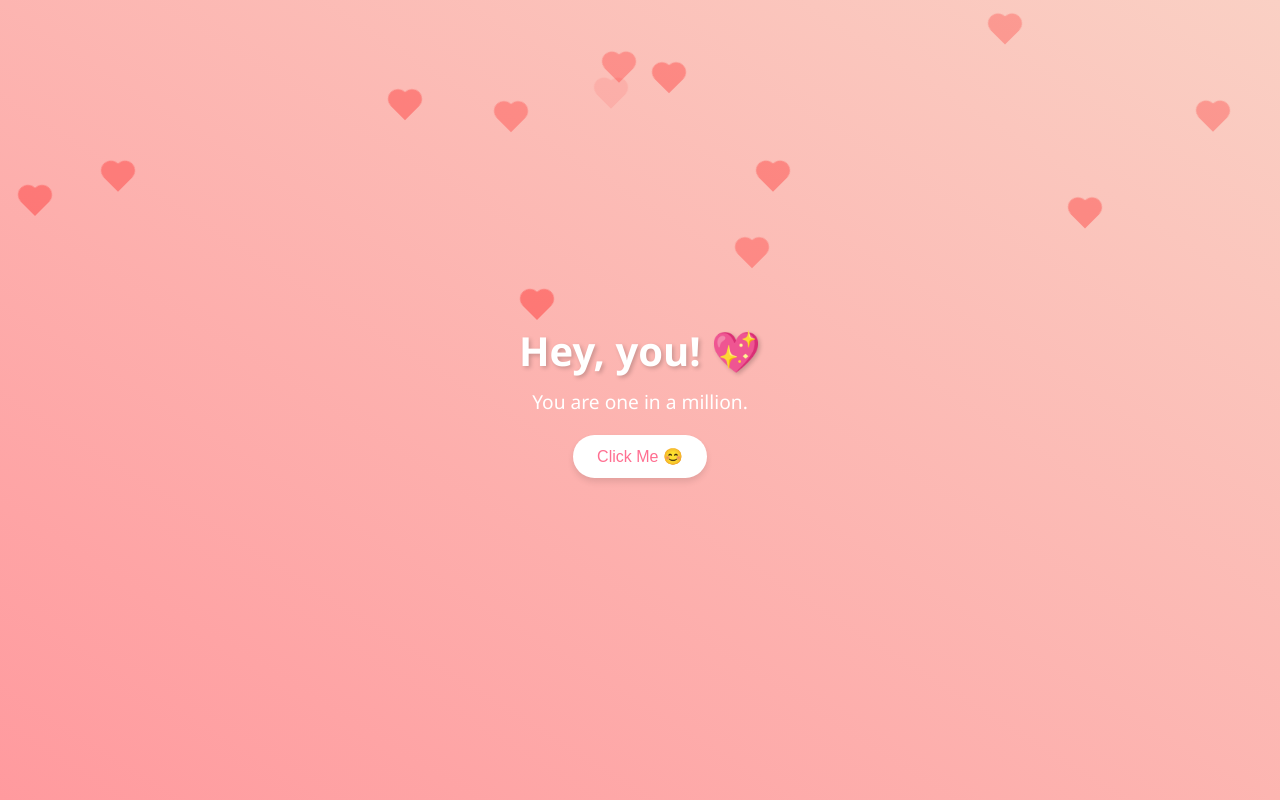
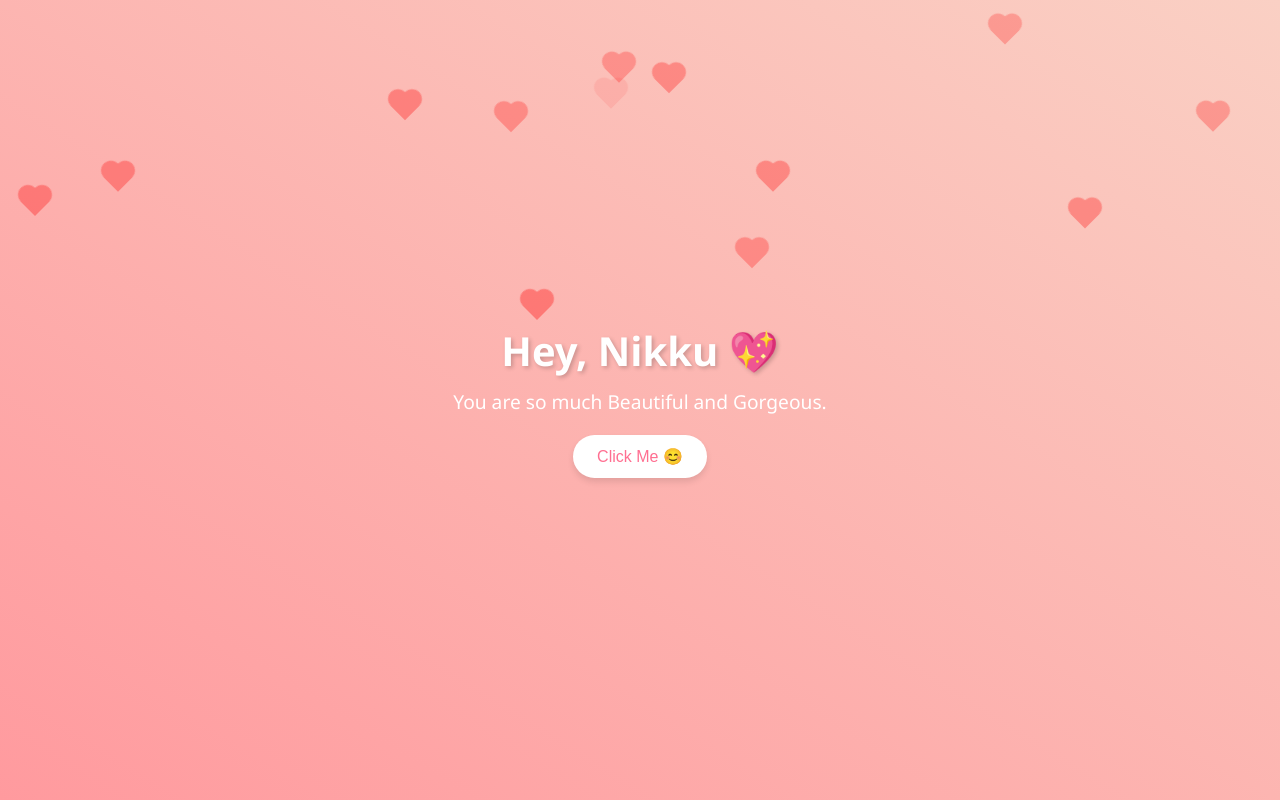
Before and after one commit to AdityaDaundkar/aditya1, a plain HTML site: page index.html in a window 1280 px wide. Drawn offline with Linux system fonts and the light colour scheme.

Commit message:
Update index.html

```diff
--- a/index.html
+++ b/index.html
@@ -146,8 +146,8 @@
 </head>
 <body>
   <div id="messageBox">
-    <h1>Hey, you! 💖</h1>
-    <p>You are one in a million.</p>
+    <h1>Hey, Nikku 💖</h1>
+    <p>You are so much Beautiful and Gorgeous.</p>
     <button onclick="showMessage()">Click Me 😊</button>
     <div id="popupMessage"></div>
   </div>
```
